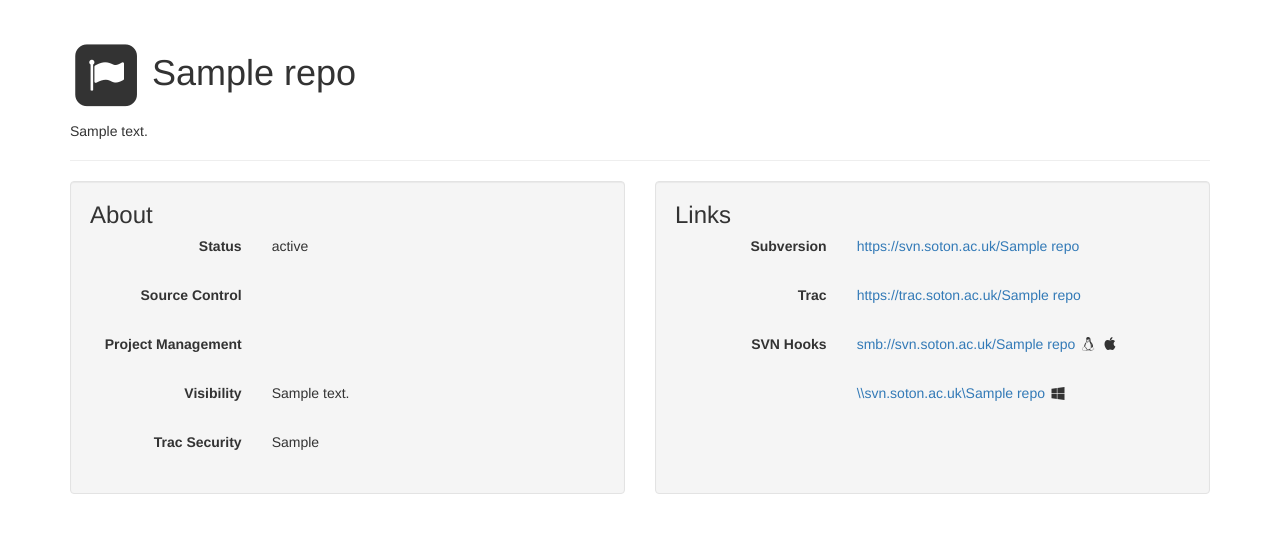
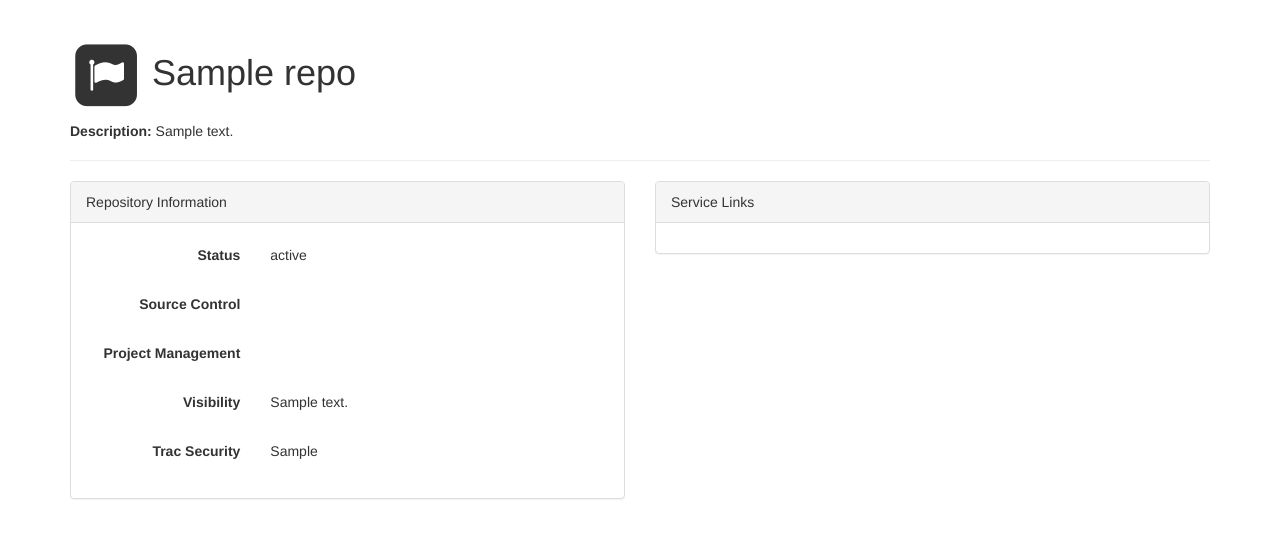
Before and after one commit to divad/trackit, a Python web app: template templates/repo.html in a window 1280 px wide. Shown: the part 51-589 px from the top of the page. Run offline with Jinja, Linux system fonts and the light colour scheme; the template is opened without the code that fills it: most values are stand-ins (such as "Sample title", 1, 10 or a date in 2020); some libraries are stand-ins or nearby versions.

Commit message:
Fixes several bugs. Adds full GIT support. Adds support for trac repos without src control (Fixes #20). Description character list expanded (Fixes #15)

```diff
--- a/templates/repo.html
+++ b/templates/repo.html
@@ -32,7 +32,7 @@
   <i class="fa fa-square fa-stack-2x"></i>
   <i class="fa fa-flag fa-stack-1x fa-inverse"></i>
 </span> {{repo.name}}</h1>
-	<p>{{repo.desc}}</p>
+	<p><strong>Description:</strong> {{repo.desc}}</p>
 </div>
 
 {% if repo_admin %}
@@ -369,7 +369,7 @@ $(document).ready(function() {
 				</div>
 				<div class="modal-body" stlye="min-height: 200px">
 
-					<div class="alert alert-danger hidden" role="alert" id="ad-alert"><strong>Warning!</strong> Granting permissions to active directory groups is <u>not recommended</u>. Source code access (Subversion/Git/Mercurial) cannot be granted to such groups. Admin rights cannot be granted to such groups. Nested active directory groups are not (yet) supported.</div>
+					<div class="alert alert-danger hidden" role="alert" id="ad-alert"><strong>Warning!</strong> Granting permissions to active directory groups is <u>not recommended</u>. Source code access (Subversion/Git) cannot be granted to such groups. Admin rights cannot be granted to such groups. Nested active directory groups are not (yet) supported.</div>
 
 
 					<input type="hidden" name="_csrf_token" value="{{ csrf_token() }}" />
@@ -579,8 +579,9 @@ $(document).ready(function() {
 
 <div class="row">
 	<div class="col-md-6">
-		<div class="well">
-			<h3>About</h3>
+		<div class="panel panel-default">
+			<div class="panel-heading">Repository Information</div>
+			<div class="panel-body">
 			<form class="form-horizontal" role="form">
 				<div class="form-group">
 					<label class="col-sm-4 control-label bold-text">Status</label>
@@ -639,57 +640,70 @@ $(document).ready(function() {
 			</form>
 		</div>
 	</div>
+	</div>
 
 	<div class="col-md-6">
-		<div class="well">
-			<h3>Links</h3>
+		<div class="panel panel-default">
+			<div class="panel-heading">Service Links</div>
+			<div class="panel-body">
 				<form class="form-horizontal" role="form">
+					{% if repo.src_type == 'svn' %}
 					<div class="form-group">
-					<label class="col-sm-4 control-label bold-text">Subversion</label>
-					<div class="col-sm-8">
+						<label class="col-sm-3 control-label bold-text">Subversion</label>
+						<div class="col-sm-9">
 							<p class="form-control-static"><a href="https://svn.soton.ac.uk/{{repo.name}}">https://svn.soton.ac.uk/{{repo.name}}</a></p>
 						</div>
 					</div>
+					{% endif %}
+					{% if repo.src_type == 'git' %}
 					<div class="form-group">
-					<label class="col-sm-4 control-label bold-text">Trac</label>
-					<div class="col-sm-8">
+						<label class="col-sm-3 control-label bold-text">Git</label>
+						<div class="col-sm-9">
+							<p class="form-control-static"><a href="https://{{session.username}}@git.soton.ac.uk/{{repo.name}}">https://{{session.username}}@git.soton.ac.uk/{{repo.name}}</a></p>
+						</div>
+					</div>
+					{% endif %}
+					{% if repo.web_type == 'trac' %}
+					<div class="form-group">
+						<label class="col-sm-3 control-label bold-text">Trac</label>
+						<div class="col-sm-9">
 							<p class="form-control-static"><a href="https://trac.soton.ac.uk/{{repo.name}}/">https://trac.soton.ac.uk/{{repo.name}}</a></p>
 						</div>
 					</div>
+					{% endif %}
+					{% if repo.src_type == 'svn' %}
 					<div class="form-group">
-					<label class="col-sm-4 control-label bold-text">SVN Hooks</label>
-					<div class="col-sm-8">
+						<label class="col-sm-3 control-label bold-text">SVN Hooks</label>
+						<div class="col-sm-9">
 							<p class="form-control-static"><a href="smb://svn.soton.ac.uk/{{repo.name}}">smb://svn.soton.ac.uk/{{repo.name}}</a> <i class="fa fa-fw fa-linux"></i> <i class="fa fa-fw fa-apple"></i></p>
 						</div>
 					</div>
 					<div class="form-group">
-					<label class="col-sm-4 control-label bold-text">&nbsp;</label>
-					<div class="col-sm-8">
+						<label class="col-sm-3 control-label bold-text">&nbsp;</label>
+						<div class="col-sm-9">
 							<p class="form-control-static"><a href="file://svn.soton.ac.uk/{{repo.name}}">\\svn.soton.ac.uk\{{repo.name}}</a> <i class="fa fa-fw fa-windows"></i></p>
 						</div>
 					</div>
-				<div class="form-group">
-					<label class="col-sm-4 control-label bold-text">&nbsp;</label>
-					<div class="col-sm-8">
-						<p class="form-control-static">&nbsp;</p>
-					</div>
-				</div>
+					{% endif %}
 				</form>
 			</div>
 		</div>
 	</div>
-<div class="row">
+</div>
 	{% if repo_member %}
-	<div class="col-md-12">
-		<div class="well">
+		<div class="panel panel-default">
+			<div class="panel-heading">Repository Permission Rules
 		{% if repo_admin %}
-		{% if repo.state != 4 %}
+		{% if repo.state == 1 %}
 		<div class="pull-right">
-	  	<a href="" data-toggle="modal" data-target="#addperm" class="btn btn-success" rel="tooltip" data-toggle="tooltip" data-placement="left" title="Add permission"><i class="fa fa-fw fa-plus"></i><span class="hidden-xs"> Add Permission</span></a>
+	  	<a href="" data-toggle="modal" data-target="#addperm" class="btn btn-success btn-xs" rel="tooltip" data-toggle="tooltip" data-placement="left" title="Add permission"><i class="fa fa-fw fa-plus"></i><span class="hidden-xs"> Add Permission</span></a>
 		</div>
 		{% endif %}
 		{% endif %}
-		<h3>Permissions</h3>
+
+			</div>
+			<div class="panel-body">
+
 		<table id="tsort" class="table table-hover table-striped">
 			<thead>
 				<tr>
@@ -743,7 +757,6 @@ $(document).ready(function() {
 			</tbody>
 		</table>
 		</div>
-	</div>
 	{% endif %}
 </div>
 {% endblock %}
--- a/templates/repo_create.html
+++ b/templates/repo_create.html
@@ -61,7 +61,7 @@ function onFormSubmit()
 			<select name="repo_src_type" class="form-control" id="input_src_type">
 				<option value="git"{% if repo_src_type and repo_src_type == "git" %} selected="selected"{% endif %}>Git</option>
 				<option value="svn"{% if repo_src_type and repo_src_type == "svn" %} selected="selected"{% endif %}>Subversion</option>
-				<!--<option value="hg"{% if repo_src_type and repo_src_type == "hg" %} selected="selected"{% endif %}>Mercurial</option>
+				<!--<option value="hg"{% if repo_src_type and repo_src_type == "hg" %} selected="selected"{% endif %}>Mercurial</option>-->
 				<option value="none"{% if repo_src_type and repo_src_type == "none" %} selected="selected"{% endif %}>None - source control disabled</option>-->
 			</select>
 
```
Also changed, not shown: repos.py (+10 -5 lines), templates/public_repo.html (+17 -13 lines), 1 other file. Lines whose indentation alone changed are shown as unchanged.
